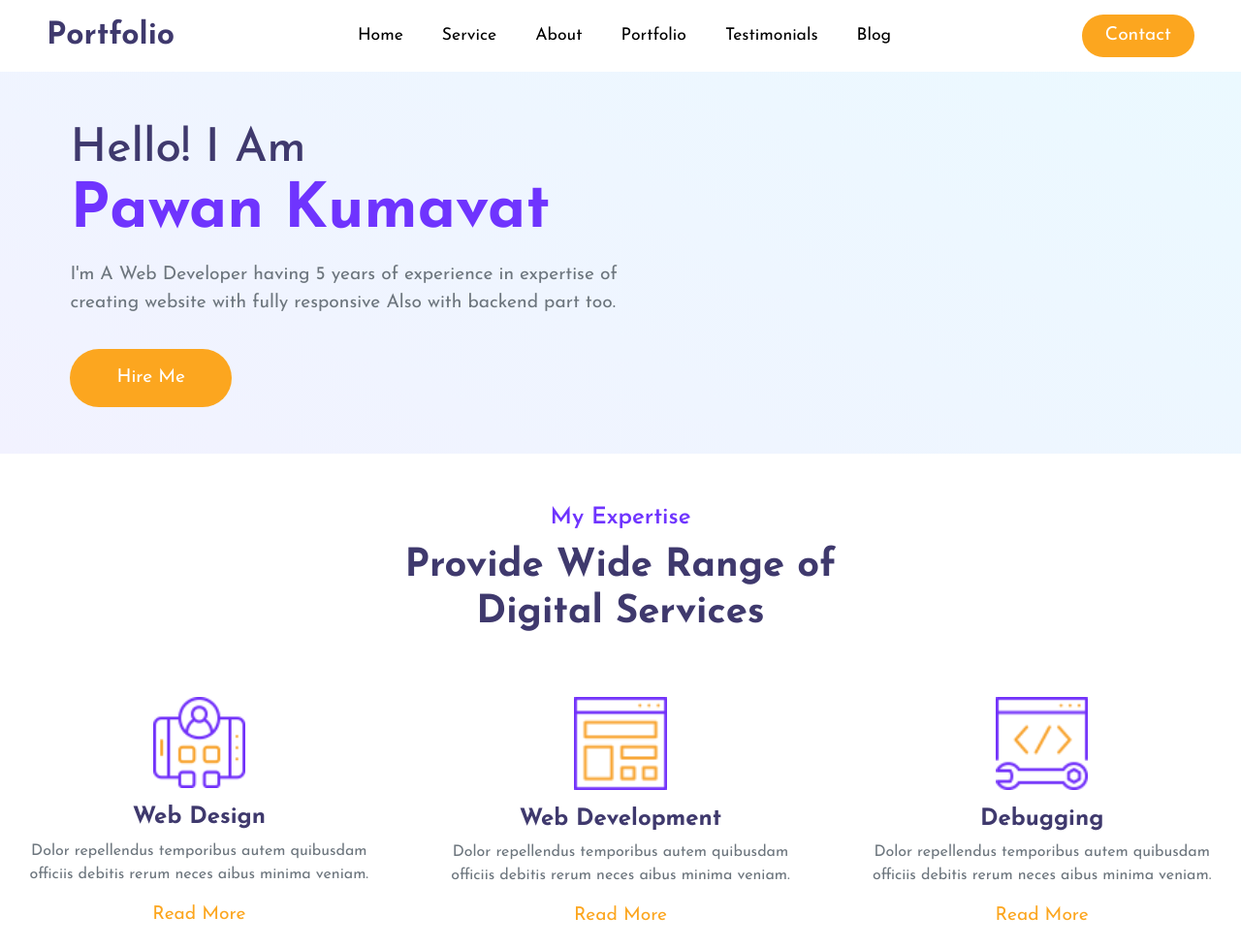
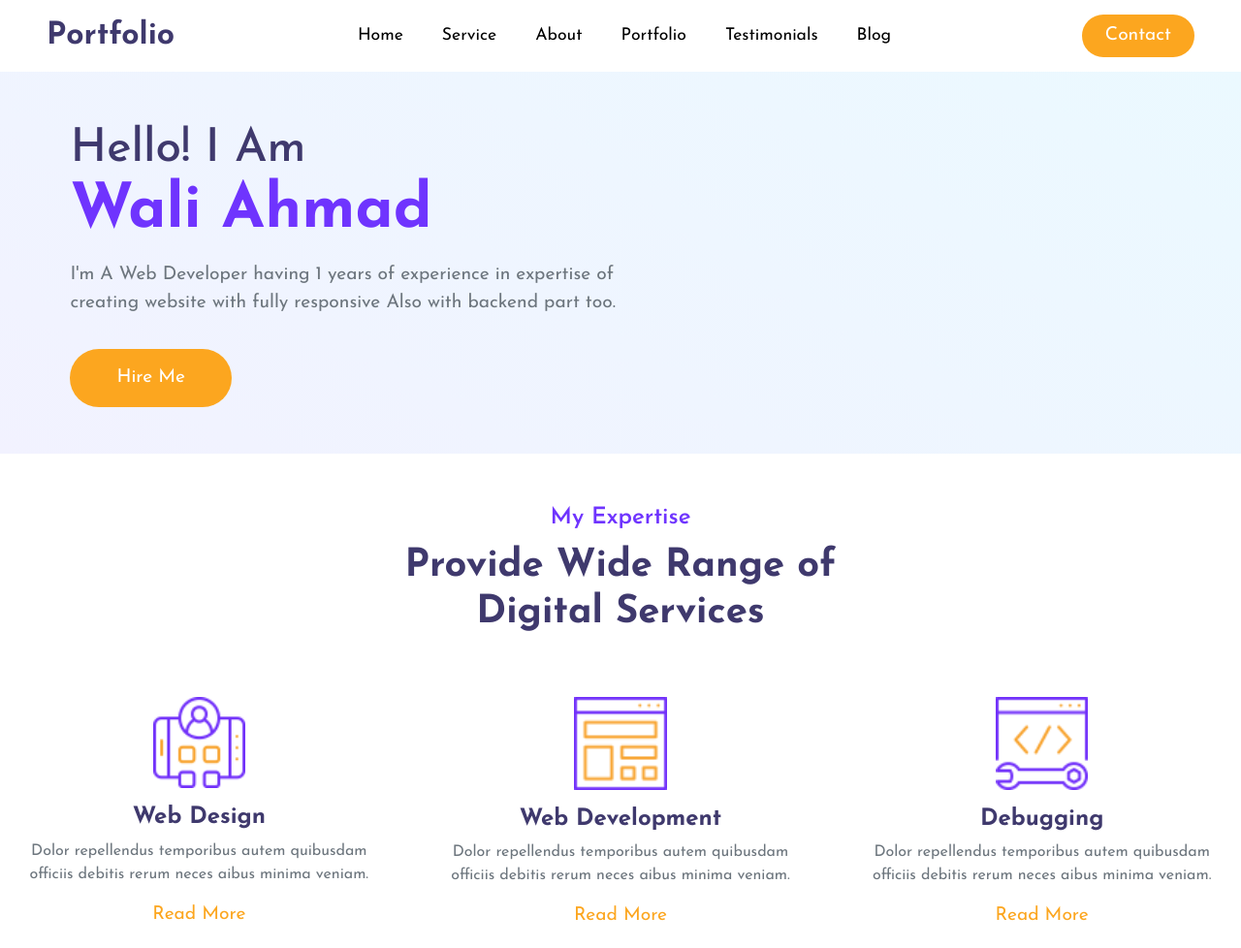
Before and after one commit to waliahamd/portfolia, a plain HTML site: page index.html in a window 1280 px wide. Shown: the top 978 px of the page at 97% size. Drawn offline with nearby package versions, Linux system fonts and the light colour scheme.

Commit message:
Update index.html

```diff
--- a/index.html
+++ b/index.html
@@ -4,7 +4,7 @@
     <meta charset="UTF-8" />
     <meta http-equiv="X-UA-Compatible" content="IE=edge" />
     <meta name="viewport" content="width=device-width, initial-scale=1.0" />
-    <title>Personal Portfolio - Pawan Kumavat</title>
+    <title> Portfolio - Wali Ahmad</title>
 
     <!-- bootstrap css cdn link  -->
     <link
@@ -92,10 +92,10 @@
         <!-- here data-aos is used for adding aos animation  -->
         <div class="col-10 col-md-6 text-center text-md-start" data-aos="slide-right">
           <h2 style="color: #3f396d">
-            Hello! I Am <br /><span class="c-orange">Pawan Kumavat</span>
+            Hello! I Am <br /><span class="c-orange">Wali Ahmad</span>
           </h2>
           <p class="text-muted">
-            I'm A Web Developer having 5 years of experience in expertise of
+            I'm A Web Developer having 1 years of experience in expertise of
             creating website with fully responsive Also with backend part too.
           </p>
           <button class="c-btn h-btn mt-3 py-3 px-5 rounded-pill">
```
